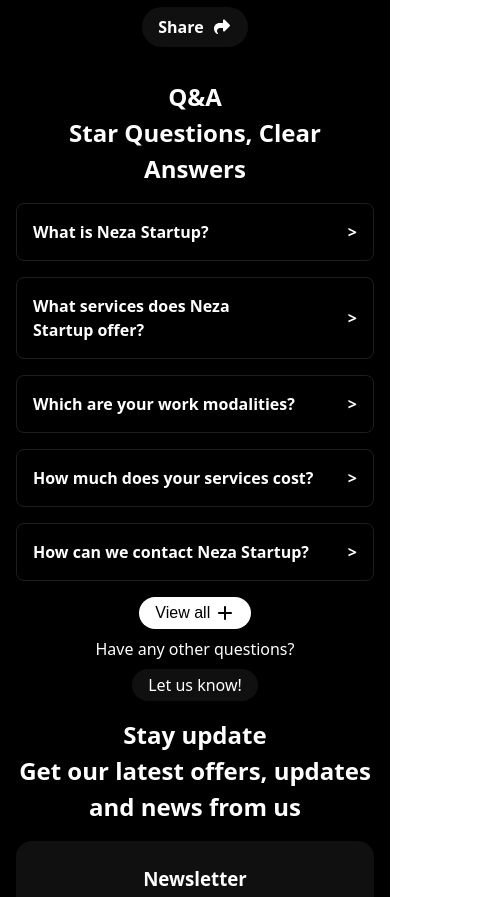
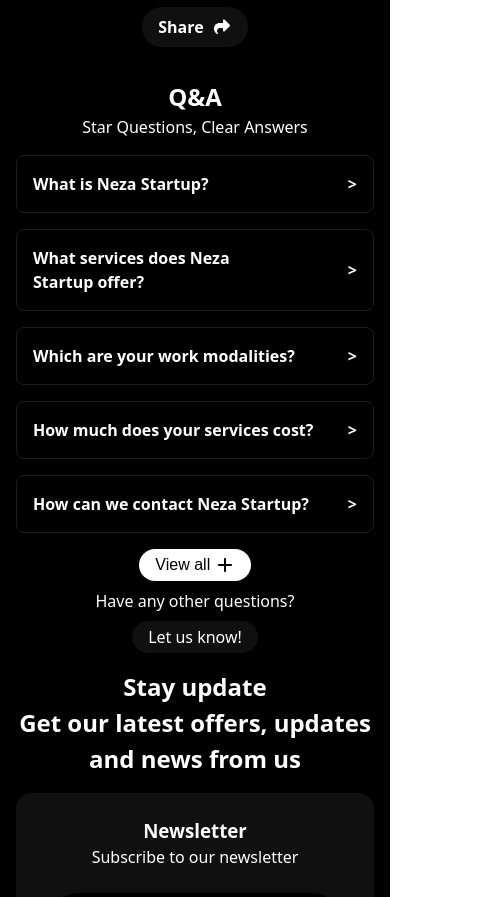
Before and after one commit to neza-startup/neza-startup, a React (Vite) app: page / in a window 390 px wide. Shown: the part 2345-3242 px from the top of the page, 488 px wide, since content can reach past the window. Built offline with nearby package versions, Linux system fonts and the light colour scheme.

Commit message:
Updated qna
improved styles

```diff
--- a/src/components/Q&A.jsx
+++ b/src/components/Q&A.jsx
@@ -63,7 +63,7 @@
     <section className={styles.qna} id="qna">
       <header className={styles.header}>
         <h1>Q&A</h1>
-        <h2>Star Questions, Clear Answers</h2>
+        <span>Star Questions, Clear Answers</span>
       </header>
       <div className={styles.questions}>
         {questions.map((q, index) => (
--- a/src/styles/Landing.module.css
+++ b/src/styles/Landing.module.css
@@ -11,7 +11,7 @@
   align-items: center;
   justify-content: center;
   min-height: 100vh;
-  width: 100%;
+  width: 100vw;
   gap: 1rem;
 }
 
--- a/src/styles/Q&A.module.css
+++ b/src/styles/Q&A.module.css
@@ -7,6 +7,7 @@
   /* gap: 2rem; */
   gap: 1rem;
   /* background-color: blue; */
+  width: 100%;
 
   header.header {
     /* margin-bottom: 0.5rem; */
@@ -95,7 +96,7 @@
 
         summary {
           color: hsl(0, 0%, 98%, 0.8);
-          transition: color 0.3s ease;
+          transition: color 0.3s ease-in-out;
         }
 
         summary::after {
@@ -130,6 +131,8 @@
   }
 
   footer {
+    width: 64ch;
+    /* max-width: 32ch; */
     text-align: center;
 
     display: flex;
@@ -137,7 +140,7 @@
     align-items: center;
     justify-content: center;
     /* justify-content: space-between; */
-    width: 100%;
+    /* width: 100%; */
 
     /* span { */
     /* font-size: 0.8rem;
@@ -198,13 +201,15 @@
 
     header.header {
       max-width: 32ch;
+      /* width: 32ch; */
     }
 
     /* div.questions {
       gap: 0.5rem; */
 
     details {
-      max-width: 32ch;
+      /* max-width: 32ch; */
+      max-width: 24ch;
 
       summary {
         @media(hover: hover) and (pointer: fine) {
@@ -223,6 +228,7 @@
       justify-content: center;
       gap: 0.5rem;
       margin-top: 0rem;
+      /* background-color: green; */
 
       span {
         margin: 0;
```
